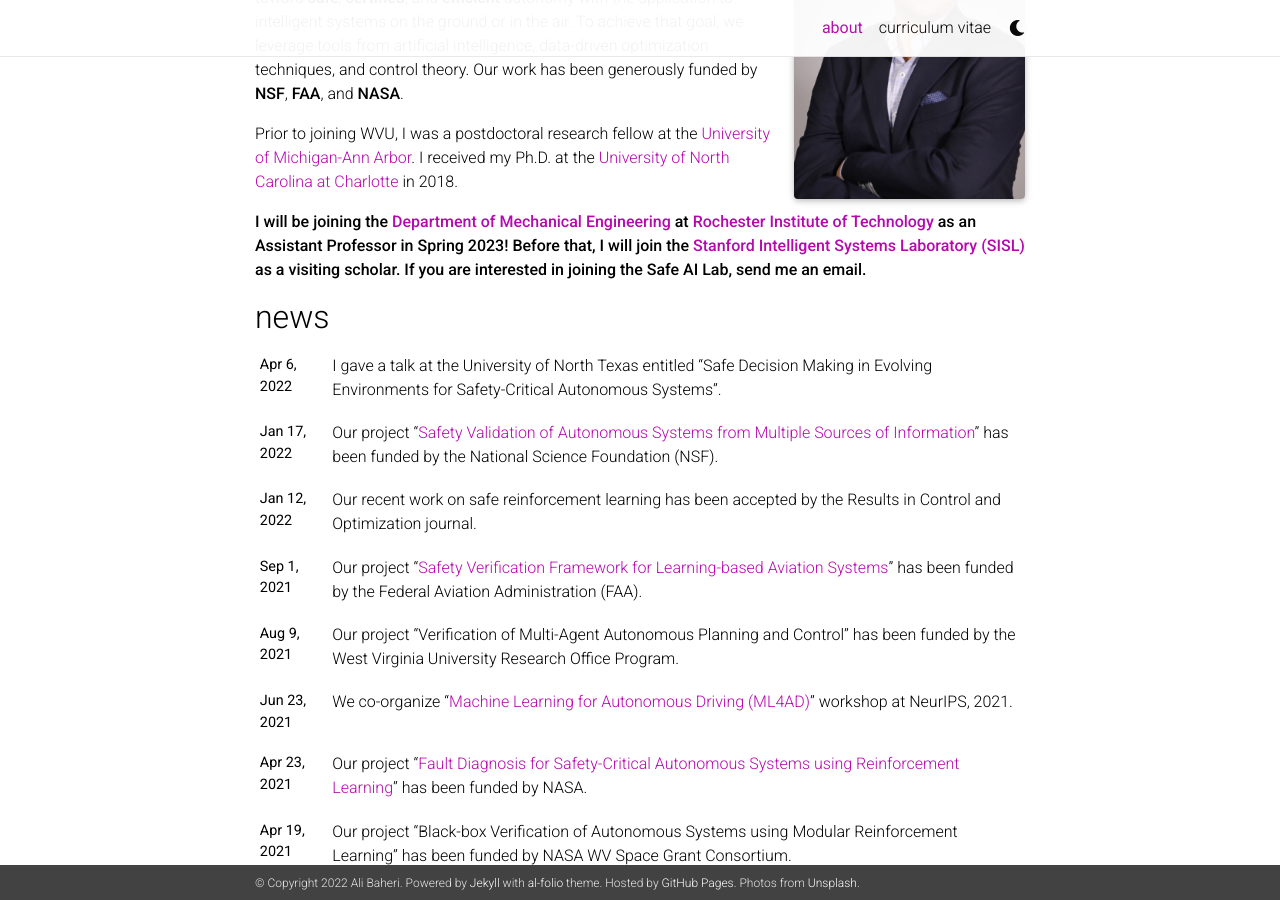
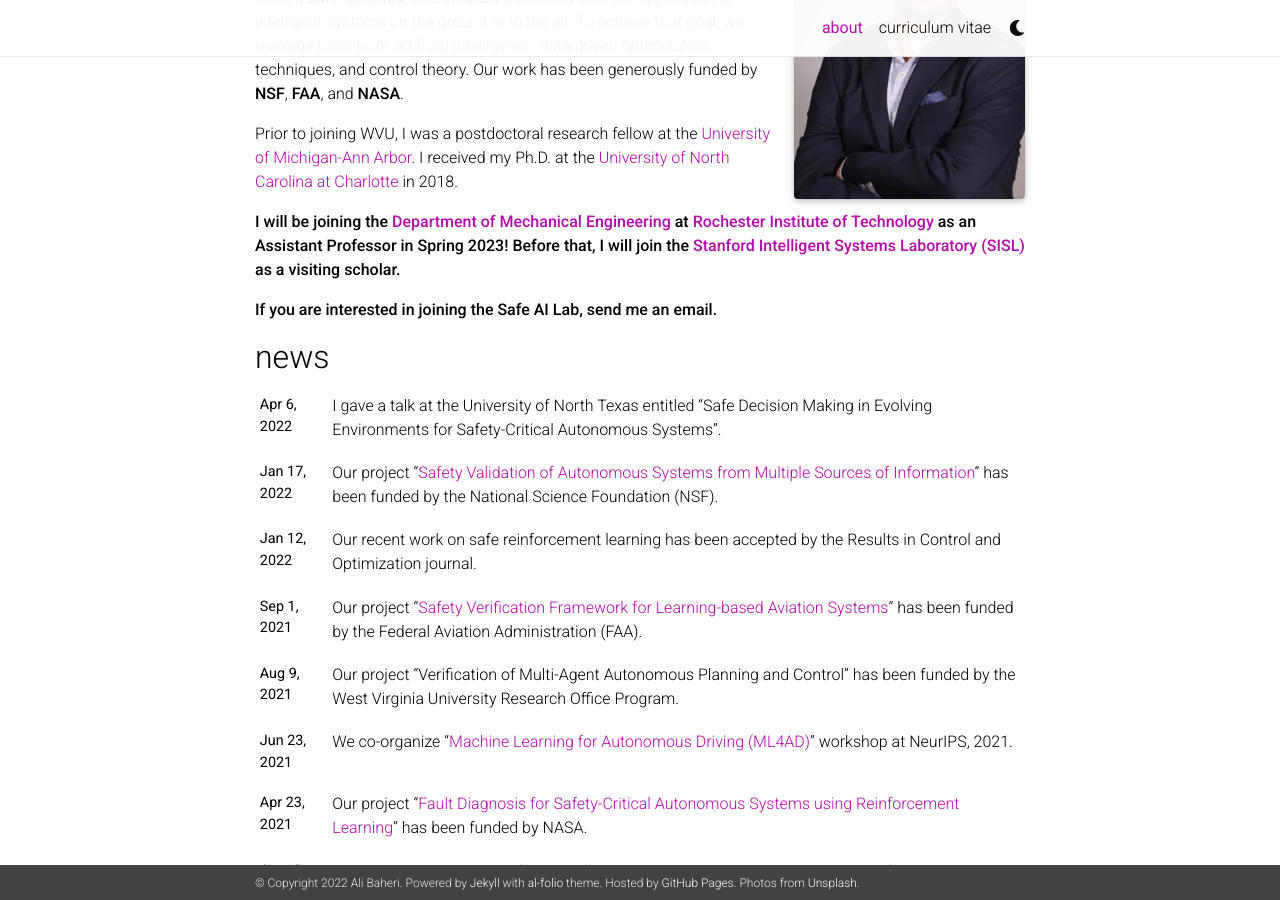
Before and after one commit to AliBaheri/alibaheri, a Jekyll site: the page built from _pages/about.md, in a window 1280 px wide and 900 px high, scrolled down 310 px. Built offline with Jekyll 4.4.1, drawn with Linux system fonts in a browser that asks for light colours; nearby versions of some CDN libraries; comment, search, counter and statistics services are not loaded; a style sheet for code colours, icons or effects is not loaded.

```diff
--- a/_pages/about.md
+++ b/_pages/about.md
@@ -24,4 +24,6 @@ Our vision is to make progress toward **safe**, **certified**, and **efficient**
 
 Prior to joining WVU, I was a postdoctoral research fellow at the [University of Michigan-Ann Arbor](https://umich.edu/). I received my Ph.D. at the [University of North Carolina at Charlotte](https://www.charlotte.edu/) in 2018.
 
-**I will be joining the [Department of Mechanical Engineering](https://www.rit.edu/engineering/department-mechanical-engineering) at [Rochester Institute of Technology](https://www.rit.edu/) as an Assistant Professor in Spring 2023! Before that, I will join the [Stanford Intelligent Systems Laboratory (SISL)](https://web.stanford.edu/group/sisl/cgi-bin/wordpress/) as a visiting scholar. If you are interested in joining the Safe AI Lab, send me an email.**
+**I will be joining the [Department of Mechanical Engineering](https://www.rit.edu/engineering/department-mechanical-engineering) at [Rochester Institute of Technology](https://www.rit.edu/) as an Assistant Professor in Spring 2023! Before that, I will join the [Stanford Intelligent Systems Laboratory (SISL)](https://web.stanford.edu/group/sisl/cgi-bin/wordpress/) as a visiting scholar.**
+
+**If you are interested in joining the Safe AI Lab, send me an email.**
```
